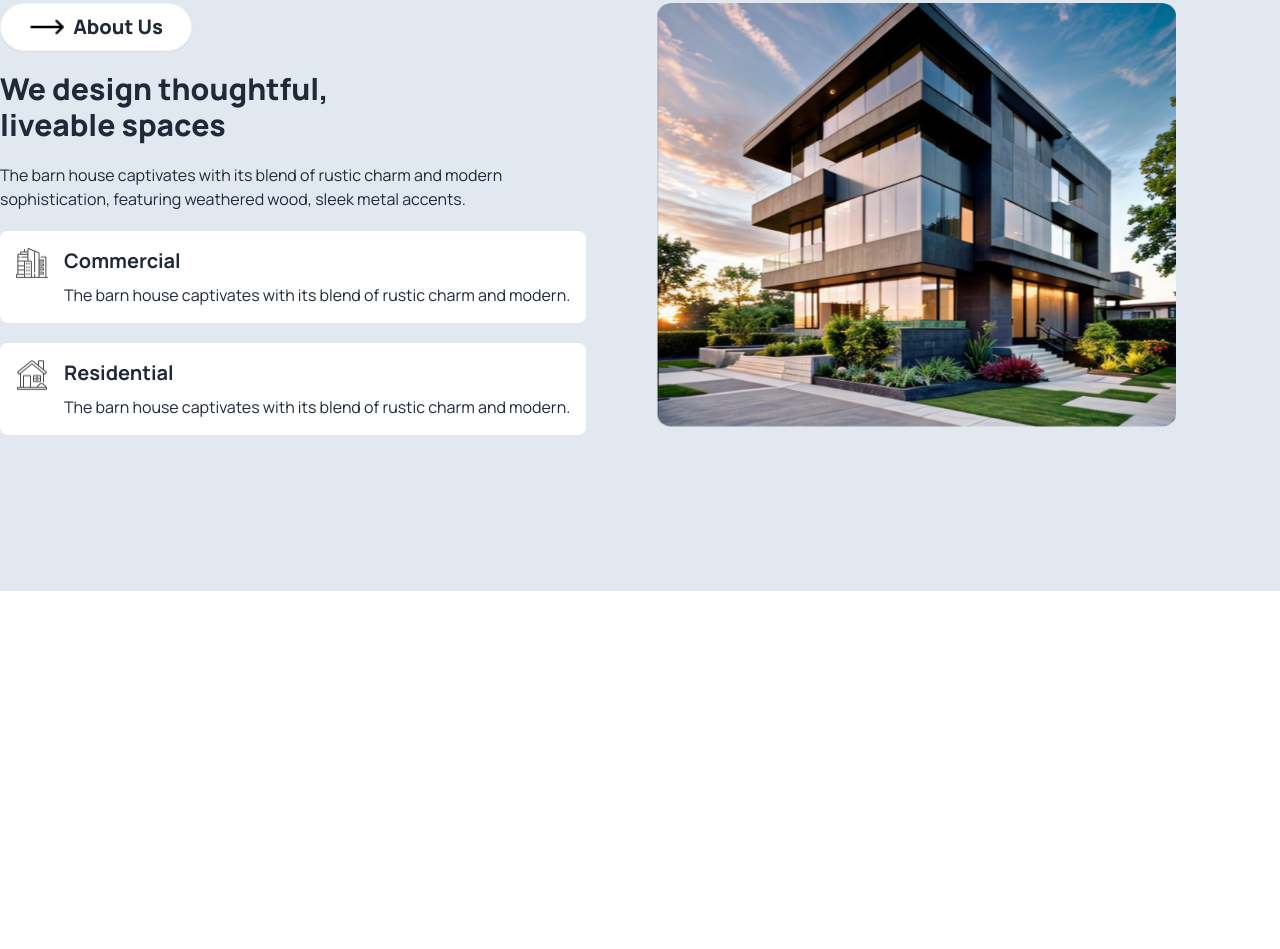
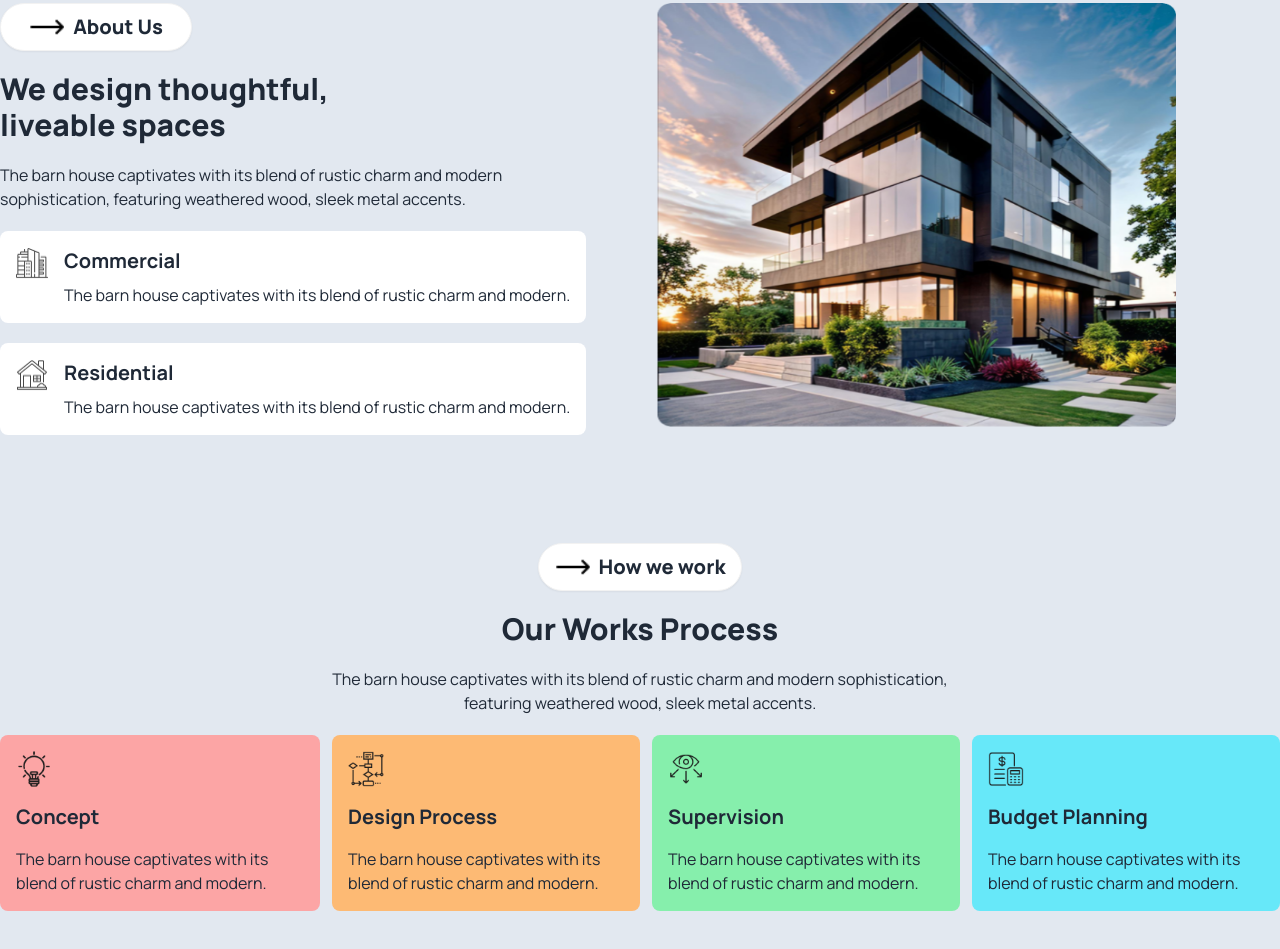
Before and after one commit to KevAkaSlayer/Assignment3, a plain HTML site: page index.html in a window 1280 px wide. Shown: the part 999-1948 px from the top of the page. Before the commit the page ends 1590 px from the top, so only its background shows below. Drawn offline with nearby package versions, Linux system fonts and the light colour scheme.

Commit message:
card section done

```diff
--- a/index.html
+++ b/index.html
@@ -125,8 +125,47 @@
                 </div>
 
             </div>
+            <!-- Works process section  -->
+             <section class="mt-8 container mx-auto flex-col flex justify-center items-center space-y-5">
+                    <button class="btn bg-white font-extrabold text-xl rounded-3xl "><div class="w-9">
+                        <img class="w-full" src="./assets/icons8-arrow-side-30.png" alt="">
+                    </div>How we work</button>
+                    <h1 class="font-extrabold text-3xl text-center">Our Works Process</h1>
+                    <p class="text-center md:w-1/2">The barn house captivates with its blend of rustic charm and
+                        modern sophistication, featuring weathered wood, sleek metal accents.</p>
+                    <div class="grid gap-y-4 grid-cols-1  md:grid-cols-4 md:space-x-3">
+                        <div class="flex-col p-4 rounded-lg space-y-4 bg-red-300">
+                            <div>
+                                <img class="w-9 h-9" src="./assets/concept.png" alt="">
+                            </div>
+                                <h4 class="font-bold text-xl">Concept</h4>
+                                <p>The barn house captivates with its blend of rustic charm and modern.</p>
+                        </div>
+                        <div class="flex-col p-4 rounded-lg space-y-4 bg-orange-300">
+                            <div>
+                                <img class="w-9 h-9" src="./assets/flow-chart.png" alt="">
+                            </div>
+                                <h4 class="font-bold text-xl">Design Process</h4>
+                                <p>The barn house captivates with its blend of rustic charm and modern.</p>
+                        </div>
+                        <div class="flex-col p-4 rounded-lg space-y-4 bg-green-300">
+                            <div>
+                                <img class="w-9 h-9" src="./assets/vision.png" alt="">
+                            </div>
+                                <h4 class="font-bold text-xl">Supervision</h4>
+                                <p>The barn house captivates with its blend of rustic charm and modern.</p>
+                        </div>
+                        <div class="flex-col p-4 rounded-lg space-y-4 bg-cyan-300">
+                            <div>
+                                <img class="w-9 h-9" src="./assets/budget-planning.png" alt="">
+                            </div>
+                                <h4 class="font-bold text-xl">Budget Planning</h4>
+                                <p>The barn house captivates with its blend of rustic charm and modern.</p>
+                        </div>
+                    </div>
 
-
+             </section>
+            <!--Works process end  -->
 
 
 
```
